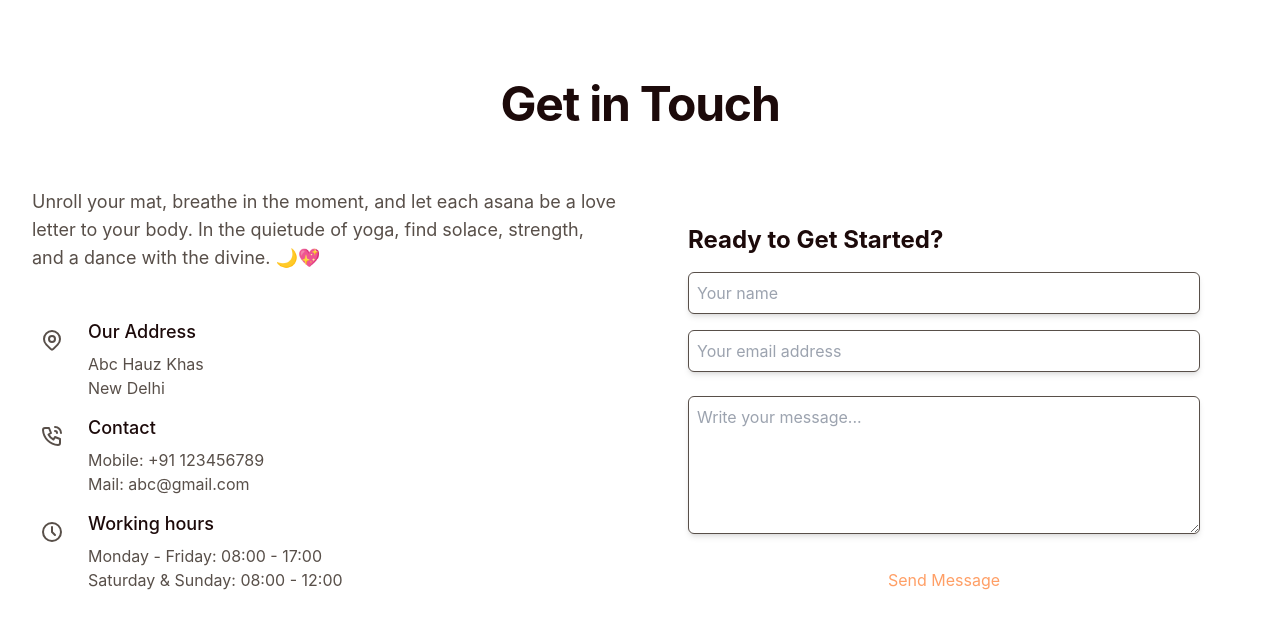
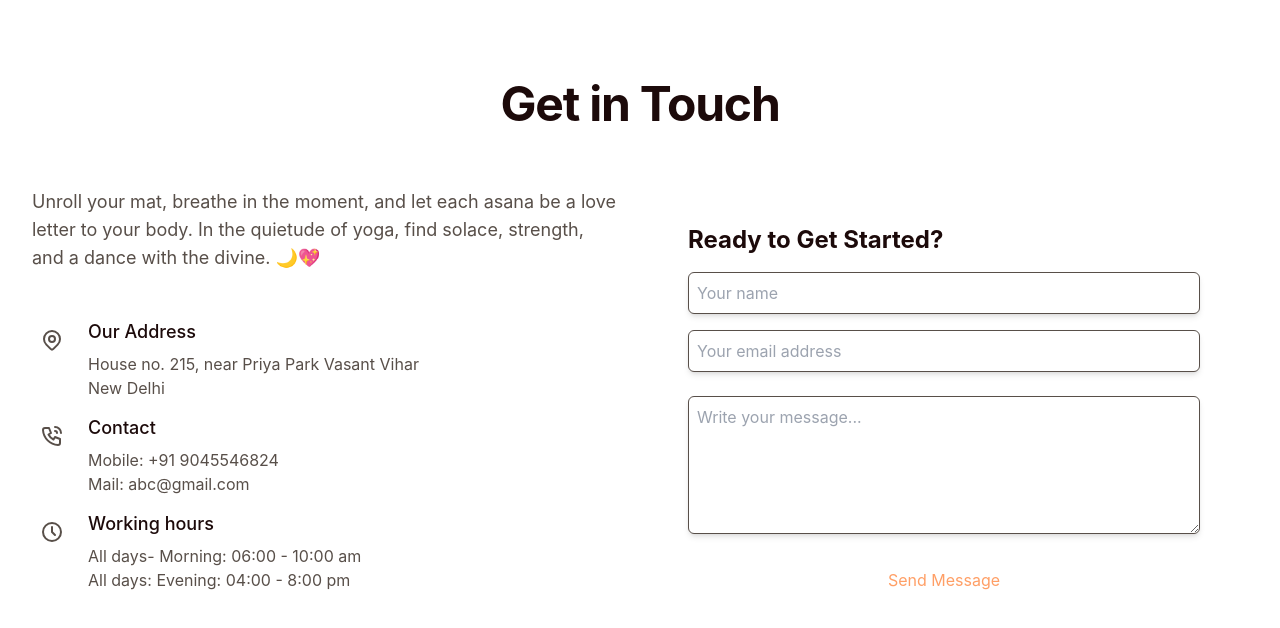
Before and after one commit to dhawalbisht/Yoga-Wings, a React (Vite) app in the folder Frontend/: page /contact in a window 1280 px wide. Shown: the top 628 px of the page. Built offline with nearby package versions, Linux system fonts and the light colour scheme; the HTML template or start-up script is replaced by a standard one.

Commit message:
updated contacts

```diff
--- a/Frontend/src/components/Contact.jsx
+++ b/Frontend/src/components/Contact.jsx
@@ -65,7 +65,7 @@ const Contact = () => {
                   {/* Address details */}
                   <div className="ml-4 mb-4">
                     <h3 className="mb-2 text-lg font-medium leading-6 text-gray-900 dark:text-black">Our Address</h3>
-                    <p className="text-gray-600 dark:text-slate-400">Abc Hauz Khas</p>
+                    <p className="text-gray-600 dark:text-slate-400">House no. 215, near Priya Park Vasant Vihar</p>
                     <p className="text-gray-600 dark:text-slate-400">New Delhi</p>
                   </div>
                 </li>
@@ -86,7 +86,7 @@ const Contact = () => {
                   {/* Contact details */}
                   <div className="ml-4 mb-4">
                     <h3 className="mb-2 text-lg font-medium leading-6 text-gray-900 dark:text-black">Contact</h3>
-                    <p className="text-gray-600 dark:text-slate-400">Mobile: +91 123456789</p>
+                    <p className="text-gray-600 dark:text-slate-400">Mobile: +91 9045546824</p>
                     <p className="text-gray-600 dark:text-slate-400">Mail: abc@gmail.com</p>
                   </div>
                 </li>
@@ -104,8 +104,8 @@ const Contact = () => {
                   {/* Working hours details */}
                   <div className="ml-4 mb-4">
                     <h3 className="mb-2 text-lg font-medium leading-6 text-gray-900 dark:text-black">Working hours</h3>
-                    <p className="text-gray-600 dark:text-slate-400">Monday - Friday: 08:00 - 17:00</p>
-                    <p className="text-gray-600 dark:text-slate-400">Saturday &amp; Sunday: 08:00 - 12:00</p>
+                    <p className="text-gray-600 dark:text-slate-400">All days- Morning: 06:00 - 10:00 am</p>
+                    <p className="text-gray-600 dark:text-slate-400">All days: Evening: 04:00 - 8:00 pm</p>
                   </div>
                 </li>
               </ul>
--- a/Frontend/src/components/Courses.jsx
+++ b/Frontend/src/components/Courses.jsx
@@ -81,8 +81,8 @@ const Courses = () => {
             </div>
             <div class="absolute inset-0 bg-gradient-to-b from-transparent via-transparent to-black group-hover:from-black/70 group-hover:via-black/60 group-hover:to-black/70"></div>
             <div class="absolute inset-0 flex translate-y-[60%] flex-col items-center justify-center px-9 text-center transition-all duration-500 group-hover:translate-y-0">
-              <h1 class="font-dmserif text-3xl font-bold text-white">Alok Singh</h1>
-              <p class="mb-3 text-lg italic text-white opacity-0 transition-opacity duration-300 group-hover:opacity-100">Lorem ipsum dolor sit amet consectetur adipisicing elit. Facilis dolore adipisci placeat.</p>
+              <h1 class="font-dmserif text-3xl font-bold text-white">Abhishek Singh</h1>
+              <p class="mb-3 text-lg italic text-white opacity-0 transition-opacity duration-300 group-hover:opacity-100">Abhishek, one of our heaad coach with over 6 years of teaching experience in Yoga and a Yoga research Scholar.</p>
               <button class="rounded-full bg-neutral-900 py-2 px-3.5 font-com text-sm capitalize text-white shadow shadow-black/60">See More</button>
             </div>
           </div>
@@ -92,8 +92,8 @@ const Courses = () => {
             </div>
             <div class="absolute inset-0 bg-gradient-to-b from-transparent via-transparent to-black group-hover:from-black/70 group-hover:via-black/60 group-hover:to-black/70"></div>
             <div class="absolute inset-0 flex translate-y-[60%] flex-col items-center justify-center px-9 text-center transition-all duration-500 group-hover:translate-y-0">
-              <h1 class="font-dmserif text-3xl font-bold text-white">Meenakshi</h1>
-              <p class="mb-3 text-lg italic text-white opacity-0 transition-opacity duration-300 group-hover:opacity-100">Lorem ipsum dolor sit amet consectetur adipisicing elit. Facilis dolore adipisci placeat.</p>
+              <h1 class="font-dmserif text-3xl font-bold text-white">Ritu</h1>
+              <p class="mb-3 text-lg italic text-white opacity-0 transition-opacity duration-300 group-hover:opacity-100">Ritu is a yoga enthusiast, she has expertise in Kid's Yoga and is a winner of state level Yoga championship.</p>
               <button class="rounded-full bg-neutral-900 py-2 px-3.5 font-com text-sm capitalize text-white shadow shadow-black/60">See More</button>
             </div>
           </div>
@@ -104,7 +104,7 @@ const Courses = () => {
             <div class="absolute inset-0 bg-gradient-to-b from-transparent via-transparent to-black group-hover:from-black/70 group-hover:via-black/60 group-hover:to-black/70"></div>
             <div class="absolute inset-0 flex translate-y-[60%] flex-col items-center justify-center px-9 text-center transition-all duration-500 group-hover:translate-y-0">
               <h1 class="font-dmserif text-3xl font-bold text-white">Deepa Yadav</h1>
-              <p class="mb-3 text-lg italic text-white opacity-0 transition-opacity duration-300 group-hover:opacity-100">Lorem ipsum dolor sit amet consectetur adipisicing elit. Facilis dolore adipisci placeat.</p>
+              <p class="mb-3 text-lg italic text-white opacity-0 transition-opacity duration-300 group-hover:opacity-100">Deepa is also one of our yoga coach with over 5 years of teaching experience, she has a master degree in Yoga.</p>
               <button class="rounded-full bg-neutral-900 py-2 px-3.5 font-com text-sm capitalize text-white shadow shadow-black/60">See More</button>
             </div>
           </div>
@@ -115,7 +115,7 @@ const Courses = () => {
             <div class="absolute inset-0 bg-gradient-to-b from-transparent via-transparent to-black group-hover:from-black/70 group-hover:via-black/60 group-hover:to-black/70"></div>
             <div class="absolute inset-0 flex translate-y-[60%] flex-col items-center justify-center px-9 text-center transition-all duration-500 group-hover:translate-y-0">
               <h1 class="font-dmserif text-3xl font-bold text-white">Jaswant Kaur</h1>
-              <p class="mb-3 text-lg italic text-white opacity-0 transition-opacity duration-300 group-hover:opacity-100">Lorem ipsum dolor sit amet consectetur adipisicing elit. Facilis dolore adipisci placeat.</p>
+              <p class="mb-3 text-lg italic text-white opacity-0 transition-opacity duration-300 group-hover:opacity-100">Jaswant Kaur, research scholar in Yoga with over 5 years of teaching experience and expertise.</p>
               <button class="rounded-full bg-neutral-900 py-2 px-3.5 font-com text-sm capitalize text-white shadow shadow-black/60">See More</button>
             </div>
           </div>
--- a/Frontend/src/components/Footer.jsx
+++ b/Frontend/src/components/Footer.jsx
@@ -11,13 +11,13 @@ function Footer() {
             <p class="mt-2 text-sm text-gray-500">Our Social media</p>
             <div class="mt-4">
               <span class="inline-flex justify-center mt-2 sm:ml-auto sm:mt-0 sm:justify-start">
-                <a class="text-gray-500 cursor-pointer hover:text-gray-700">
+                <a href='https://youtu.be/f2lnZan6GGU?si=Gr_kgixCy8eQHJyg' class="text-gray-500 cursor-pointer hover:text-gray-700">
                   <svg fill="currentColor" stroke-linecap="round" stroke-linejoin="round" stroke-width="2"
                     class="w-5 h-5" viewBox="0 0 24 24">
                     <path d="M18 2h-3a5 5 0 00-5 5v3H7v4h3v8h4v-8h3l1-4h-4V7a1 1 0 011-1h3z"></path>
                   </svg>
                 </a>
-                <a class="ml-3 text-gray-500 cursor-pointer hover:text-gray-700">
+                <a  class="ml-3 text-gray-500 cursor-pointer hover:text-gray-700">
                   <svg fill="currentColor" stroke-linecap="round" stroke-linejoin="round" stroke-width="2"
                     class="w-5 h-5" viewBox="0 0 24 24">
                     <path
@@ -25,7 +25,7 @@ function Footer() {
                     </path>
                   </svg>
                 </a>
-                <a class="ml-3 text-gray-500 cursor-pointer hover:text-gray-700">
+                <a href='https://www.instagram.com/reel/C6iMuzzLEmr/?igsh=MWx6bno1YXZjczdmbg==' class="ml-3 text-gray-500 cursor-pointer hover:text-gray-700">
                   <svg fill="none" stroke="currentColor" stroke-linecap="round" stroke-linejoin="round"
                     stroke-width="2" class="w-5 h-5" viewBox="0 0 24 24">
                     <rect width="20" height="20" x="2" y="2" rx="5" ry="5"></rect>
@@ -98,7 +98,7 @@ function Footer() {
                   <a class="text-gray-500 cursor-pointer hover:text-gray-900">Request a Quote</a>
                 </li>
                 <li class="mt-3">
-                  <a class="text-gray-500 cursor-pointer hover:text-gray-900">+123-456-7890</a>
+                  <a class="text-gray-500 cursor-pointer hover:text-gray-900">+91 9045546824</a>
                 </li>
               </nav>
             </div>
```
Also changed, not shown: Frontend/src/assets/images/cards/i4.jpeg, Frontend/src/assets/images/cards/i5.jpeg.
